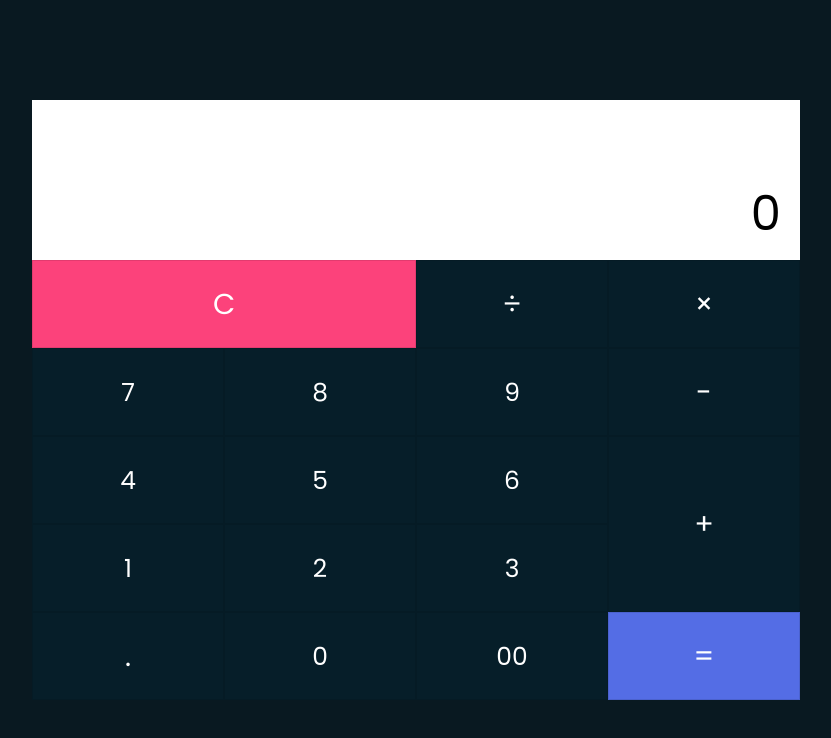
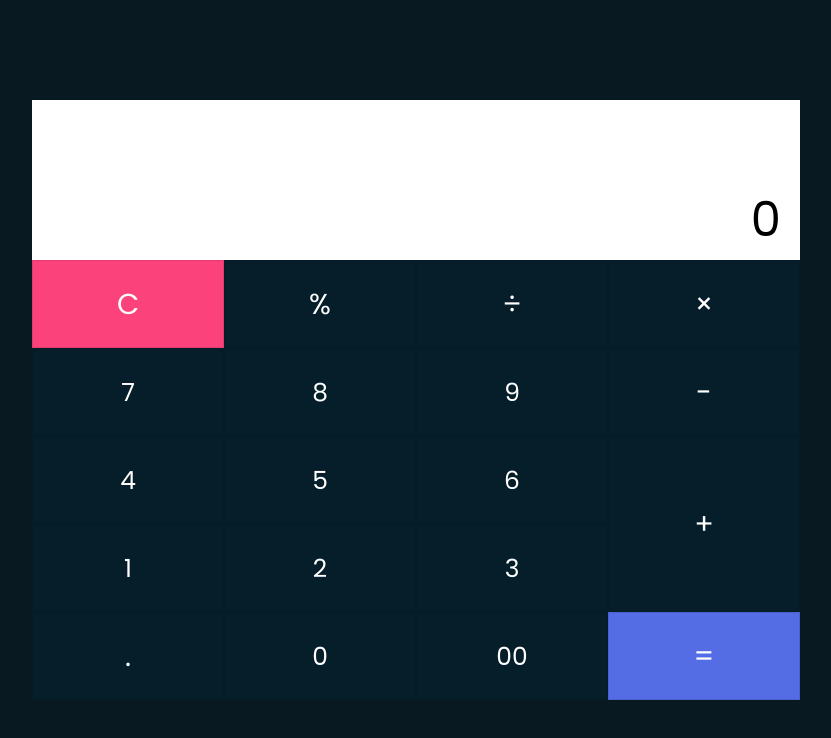
Before and after one commit to aliserajalam/calculator, a plain HTML site: page index.html in a window 1280 px wide. Shown: the whole page, without its empty margins (224-1055 px from the left). Drawn offline with Linux system fonts and the light colour scheme.

Commit message:
Added modulus operator

```diff
--- a/index.html
+++ b/index.html
@@ -19,7 +19,7 @@
             </div>
             <div id="keyboard">
                 <button class="operator" id="clear">C</button>
-                <!--<button class="operator" id="backspace">CE</button>-->
+                <button class="operator" id="%">%</button>
                 <button class="operator" id="/">&#247;</button>
                 <button class="operator" id="*">&times;</button>
                 <button class="number" id="7">7</button>
--- a/style.css
+++ b/style.css
@@ -87,7 +87,6 @@ body{
 }
 
 #clear {
-    grid-column: span 2;
     background: #fc427b;
 }
 
@@ -101,8 +100,9 @@ body{
 @media only screen and (max-width: 600px) {
 
     html {
-        font-size: 50%;
+        font-size: 150%;
     }
+
 
     #result {
         height: 25vh;
@@ -143,13 +143,6 @@ body{
         height: 25vh;
     }
 
-    #operation-history{
-        padding: 0.5rem 0 1rem 0;
-    }
-
-    #operation-result {
-        padding: 0.5rem 0 0.5rem 0;
-    }
 
     #keyboard {
         grid-template-columns: repeat(4, 25vw);
```
